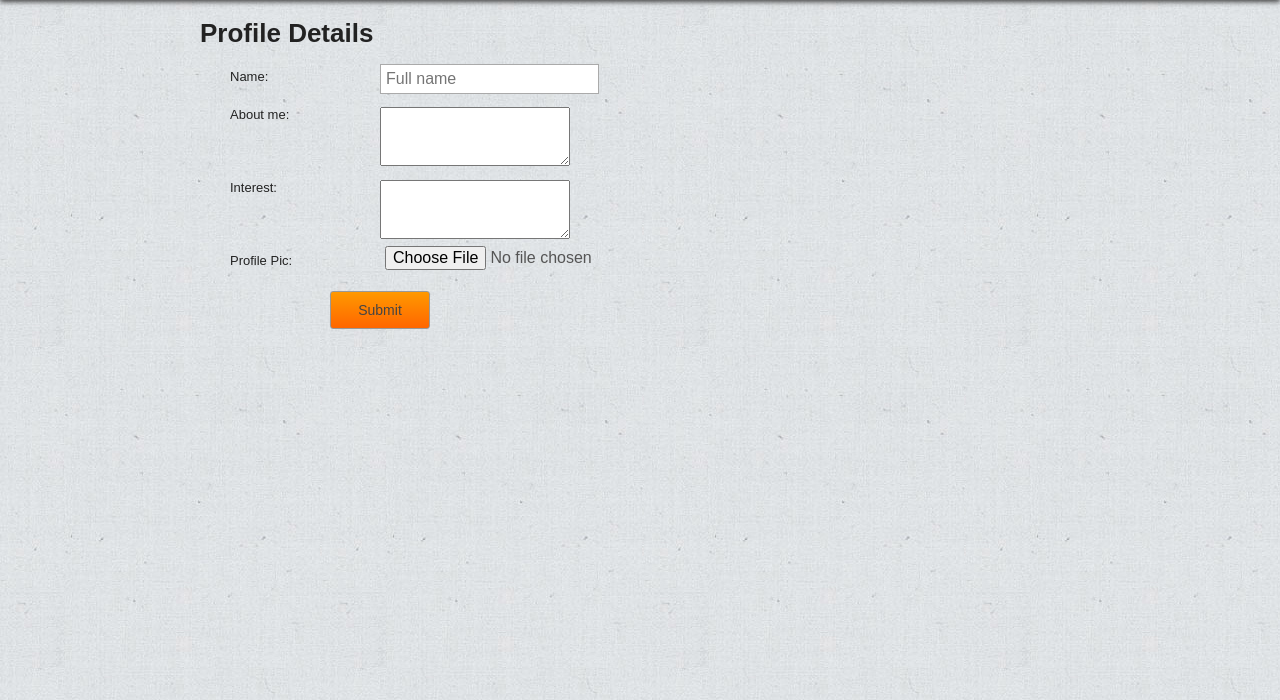
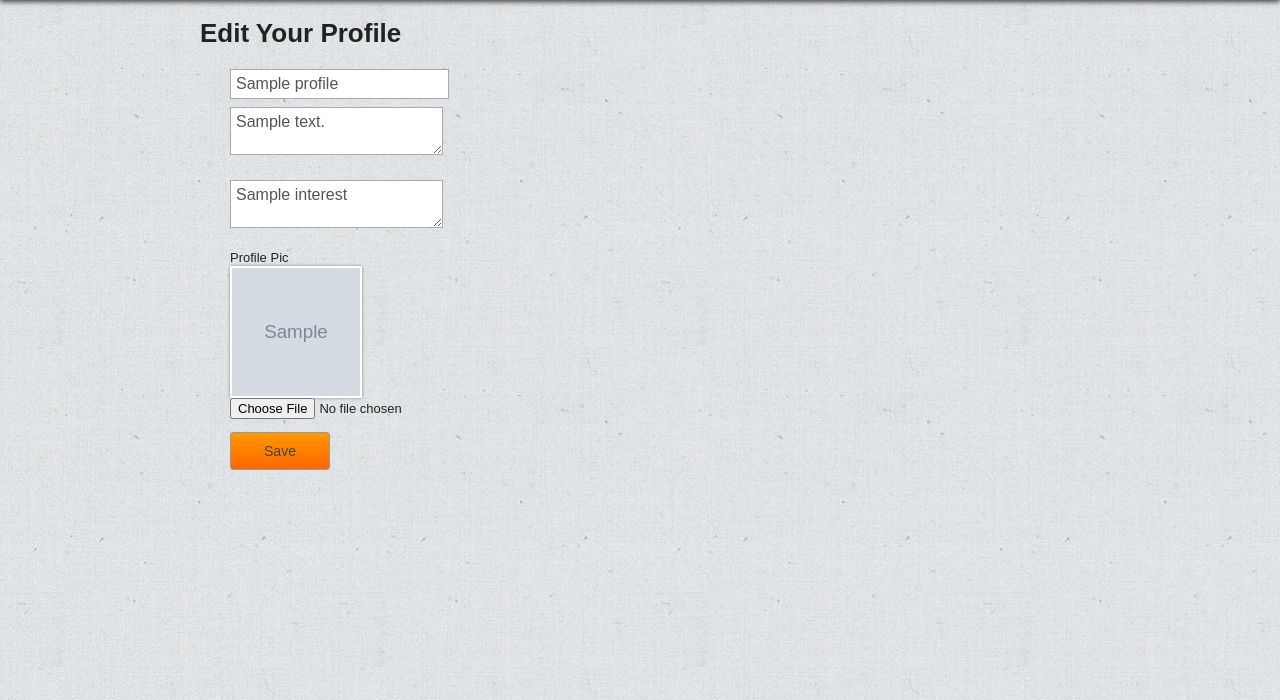
Before and after one commit to namitsingal/minor-project, a Flask app: template users/templates/register.html in a window 1280 px wide. Shown: the part 100-800 px from the top of the page. Run offline with Flask 2, Linux system fonts and the light colour scheme; the template is opened without the code that fills it: most values are stand-ins (such as "Sample title", 1, 10 or a date in 2020); grey boxes marked "Sample" are stand-in pictures; data that the repository does not hold is empty; parts of the project's set-up code (start-up, migrations or seed data) failed here and were passed over; some libraries are stand-ins or nearby versions; some web fonts are replaced.

Commit message:
Profile fixes + update profile

```diff
--- a/geonres/templates/user_home.html
+++ b/geonres/templates/user_home.html
@@ -23,7 +23,7 @@
 	<div id="overlay" class="dialogue"></div>
 
 	<div id="playlist-box" class="dialogue">
-		<h2>New Playlist</h2>
+		<h2>Create Playlist</h2>
 
 	    <div id="playlist-status"></div>
 	    <p><input placeholder="Playlist Name" class="input" type="text" size="30" name="playlist-name" id="playlist-name"/></p>
--- a/static/geonres/css/style.css
+++ b/static/geonres/css/style.css
@@ -793,6 +793,11 @@ div.dialogue1 {
   left: 45%;
 }
 
+.profile-edit-form .profile-image {
+  float: none;
+}
+
+
 /* ==|== media queries ====================================================== */
 
 @media only screen and (min-width: 480px) {
--- a/static/geonres/js/user_home.js
+++ b/static/geonres/js/user_home.js
@@ -109,6 +109,10 @@ $(document).ready(function() {
 		$(this).addClass('pressed');
 	});
 
+	$('body').delegate('#btn-edit-profile', 'click', function() {
+		window.location = '/users/register';
+	});
+
 	$('.lookup.inactive').click(function() {
 		$(this).removeClass('inactive');
 		var val = this.value;
--- a/static/users/css/registration.css
+++ b/static/users/css/registration.css
@@ -19,9 +19,6 @@
 }
 
 .input {
-	position: absolute;
-	left: 150px;
-	bottom: 0px;
 	border: 1px solid #aaa;
 	padding: 5px;
 	font-size: 12pt;
@@ -71,7 +68,6 @@
 	border: 1px solid #999;
 	box-shadow: none;
 	font-size: 14px;
-	margin: auto;
 }
 
 .button:hover {
--- a/users/templates/register.html
+++ b/users/templates/register.html
@@ -7,16 +7,23 @@
 {% endblock %}
 
 {% block content %}
-<h1>Profile Details</h1>
+<h1>Edit Your Profile</h1>
 {% if error %}
 <p><span class="login-error">{{ error }}</span></p>
 {% endif %}
 <div id="registration-status"></div>
-<form class="registration-form" enctype='multipart/form-data' action="save_profile" method="POST" >
-	<p>Name:<input class="input" type="text" name="name" placeholder="Full name"/></input></p>
-	<p class='interest'>About me: <textarea name = "aboutme" class='input2'></textarea></p>
-	<p class='interest'>Interest:<textarea name = "interest" class='input2'></textarea></p>
-	<p>Profile Pic: <input type="file" class="input1" name="photo"/></input></p>
-	<p><input type="submit" class="button" name="submit" /></p>
+<form class="registration-form" enctype='multipart/form-data' action="save_profile" method="POST">
+	<p><input {% if profile.name %}value="{{ profile.name }}"{% endif %} type="text"  class="input" name="name" placeholder="Full name"/></input></p>
+	<p class='interest'><textarea placeholder="Something brief about you" name = "aboutme" class='input'>{% if profile.about %}{{ profile.about }}{% endif %}</textarea></p>
+	<p class='interest'><textarea placeholder="Your interests(like Rock, Pop, etc)" name = "interest" class='input'>{% if profile.interest %}{{ profile.interest }}{% endif %}</textarea></p>
+	<div class="profile-edit-form">Profile Pic <br>
+		{% if profile.photo %}
+		<img class="profile-image" src="{{ profile.photo }}">
+		{% else %}
+		<img class="profile-image" src="{{ STATIC }}dp/unknown.jpg">
+		{% endif %}
+		<br>
+		<input type="file" name="photo"/>
+	<p><input type="submit" class="button" name="submit" value="Save"/></p>
 </form>
 {% endblock %}
```
Also changed, not shown: geonres/templates/profile.html (+14 -5 lines), static/geonres/css/user_home.css (+11 -19 lines), static/geonres/js/script.js (+3 -41 lines), users/views.py (+8 -15 lines).
